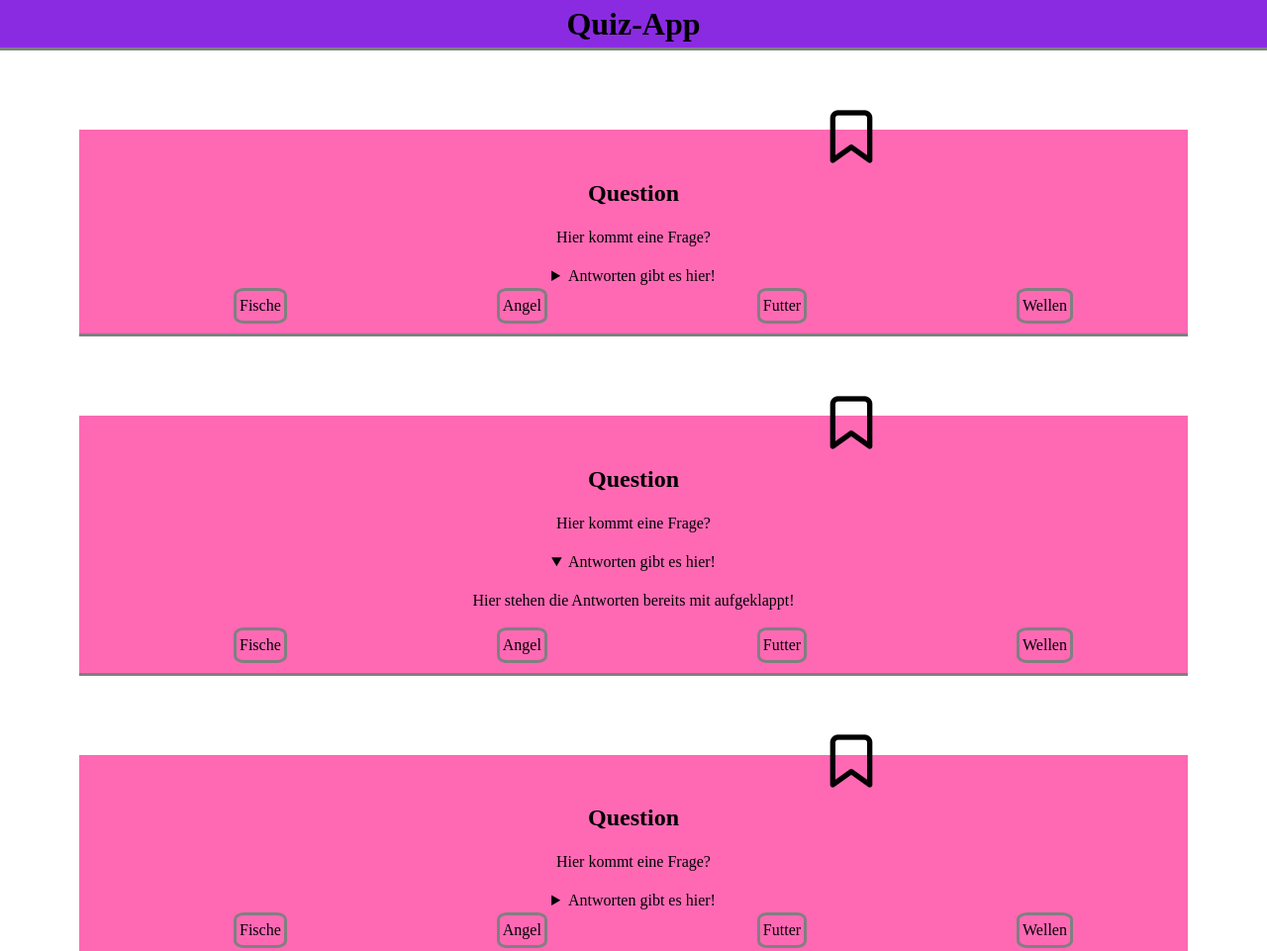
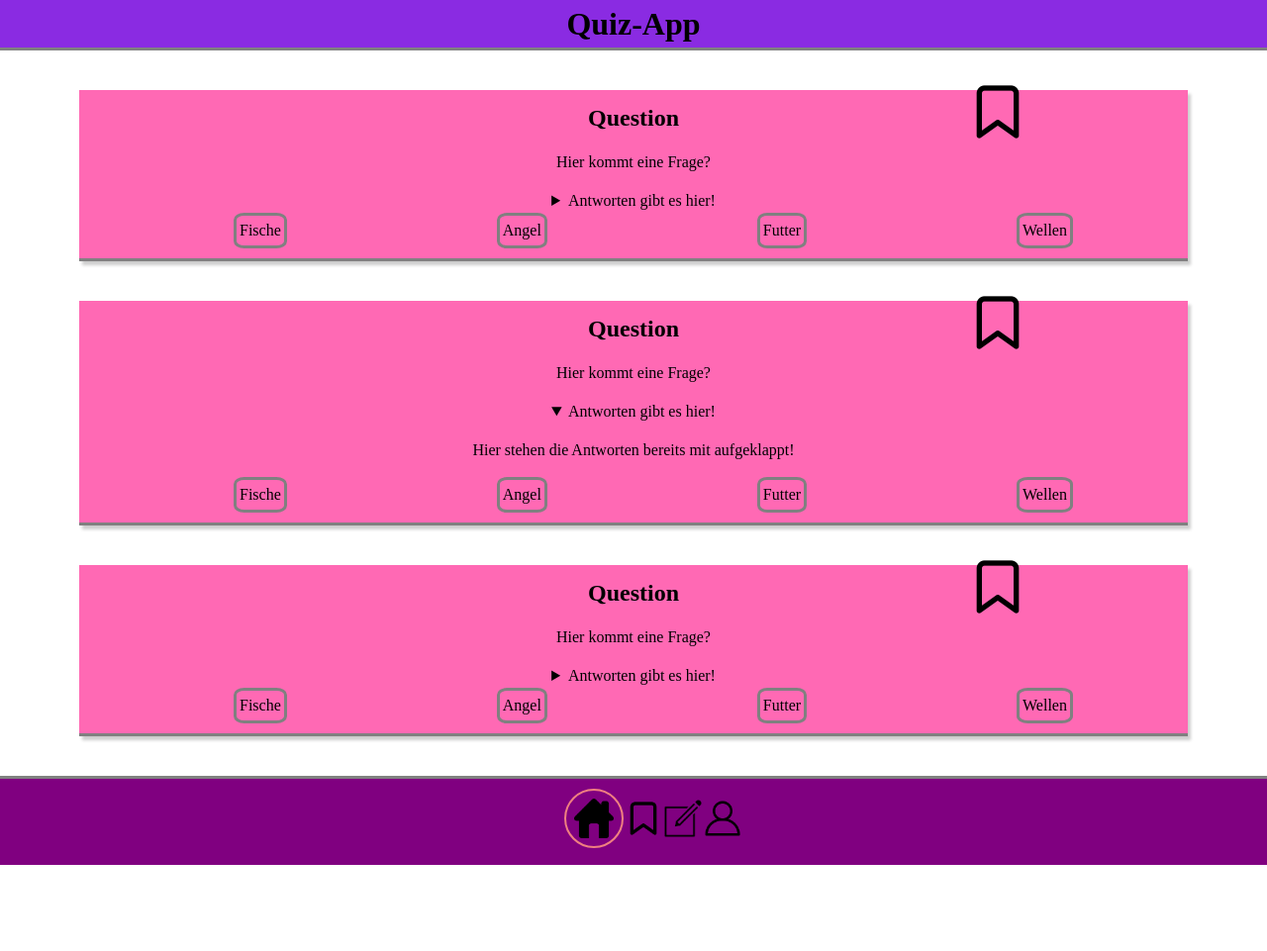
Before and after one commit to bejanaf/quiz-app, a website built with Vite: page index.html in a window 1280 px wide. Shown: the top 961 px of the page at 99% size. After the commit the page ends 874 px from the top, so only its background shows below. Built offline with nearby package versions, Linux system fonts and the light colour scheme.

Commit message:
header footer fixed, bookmark transition

```diff
--- a/components/cards.css
+++ b/components/cards.css
@@ -2,16 +2,29 @@
   background-color: hotpink;
   border-bottom: 3px solid grey;
   text-align: center;
-  margin: 5rem;
+  margin: 40px 5rem;
   padding: 10px;
+
+  position: relative;
+  transition: transform 2s ease-out;
+  box-shadow: 3px 4px 3px 0px rgba(0, 0, 0, 0.2);
 }
 
 .card__bookmark {
-  position: relative;
+  position: absolute;
+  top: -10px;
+  left: 80%;
+  width: 4rem;
+
+  /*
   left: 20%;
   bottom: 2.2rem;
   width: 4rem;
-  margin-bottom: -2.2rem; /* wieder abziehen was ich oben beigegeben habe */
+  margin-bottom: -2.2rem; */ /* wieder abziehen was ich oben beigegeben habe */
+}
+
+.card__bookmark:hover {
+  transform: scale(1.5);
 }
 
 .card__tags {
--- a/components/navigation.css
+++ b/components/navigation.css
@@ -1,4 +1,5 @@
 .navigation {
+  padding: 20px;
 }
 
 .navigation__container {
@@ -10,12 +11,12 @@
 }
 
 .navigation__item--active a {
-  border: 2px solid greenyellow;
-  border-radius: 100vh;
+  border: 2px solid lightcoral;
+  border-radius: 3rem;
   xfont-weight: 800;
-  padding: 0.2rem 0.5rem 0.3rem;
+  padding: 2.1rem 0.5rem 0.3rem;
 }
 
 .navigation__img {
-  width: 5rem;
+  width: 2.5rem;
 }
```
